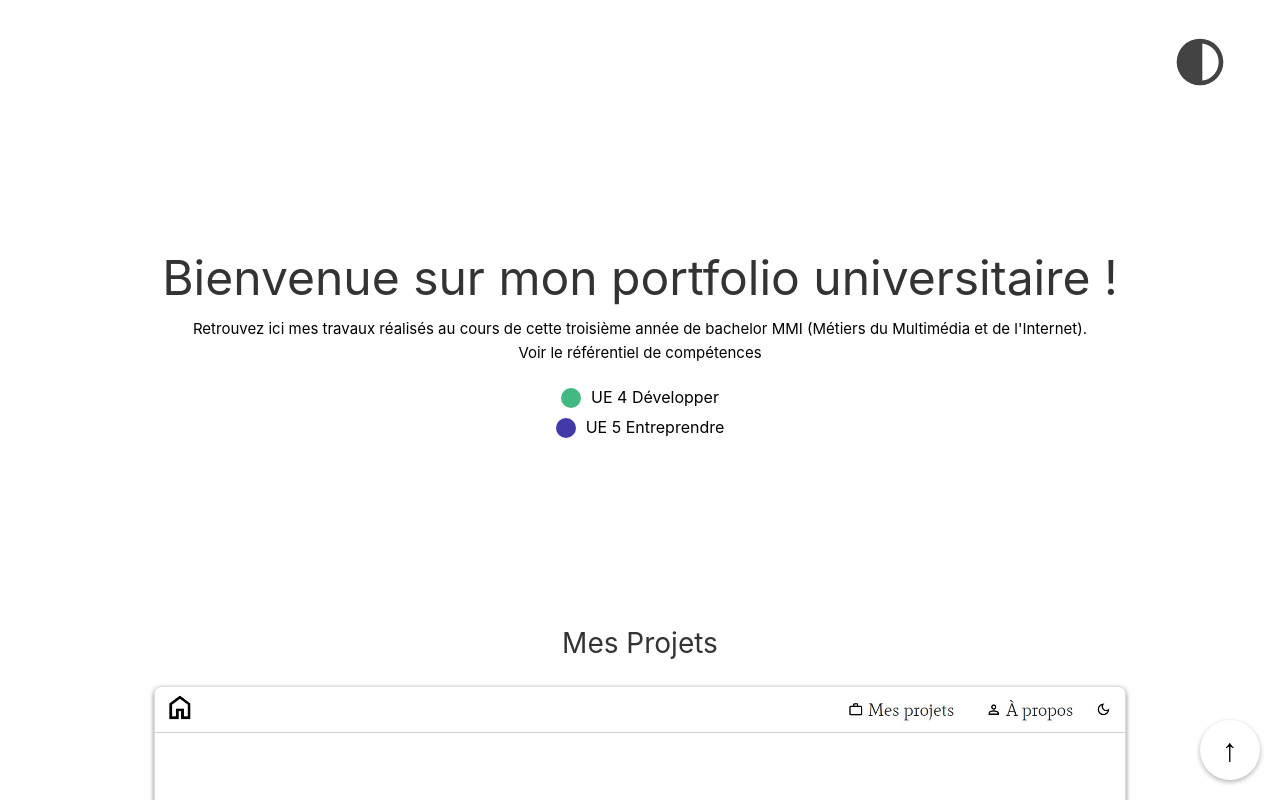
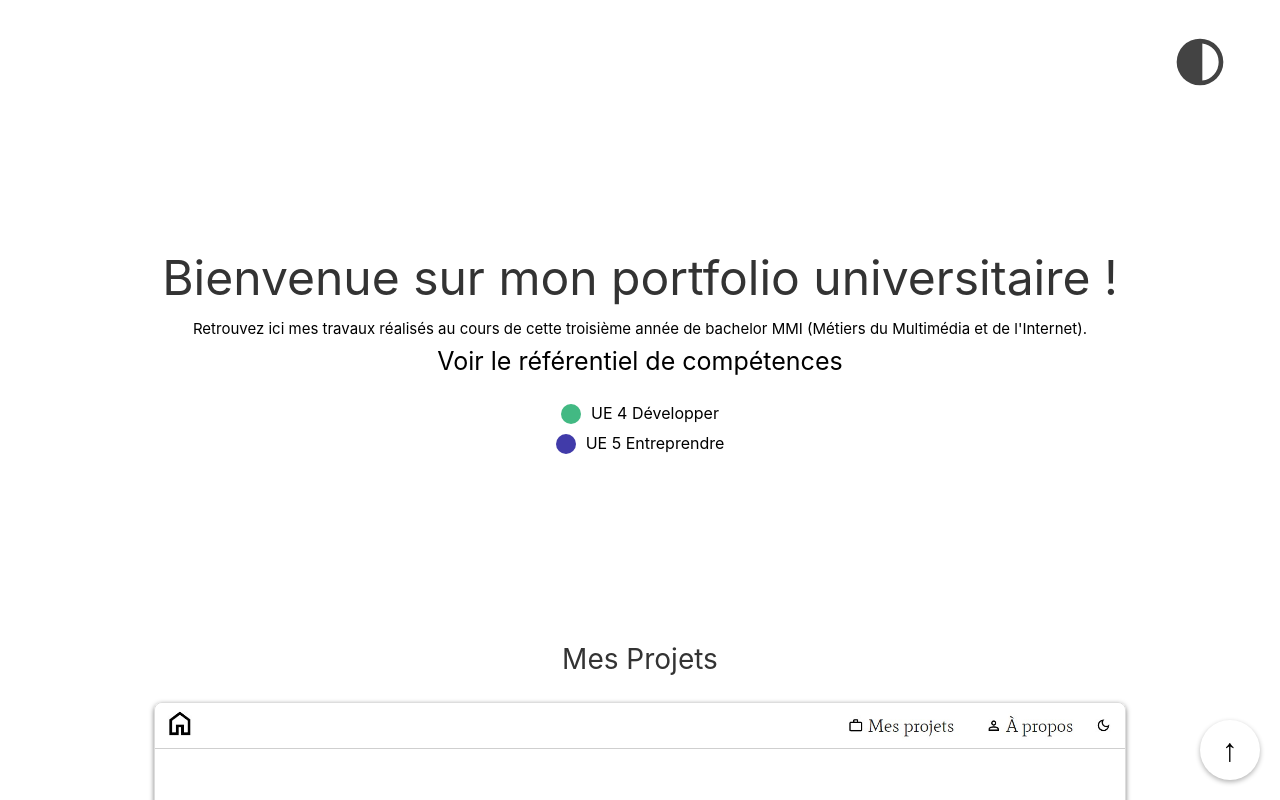
Before and after one commit to elaneg/portfolio_univ, a Vue app: page / in a window 1280 px wide. Shown: the top 800 px of the page. Built offline with nearby package versions, Linux system fonts and the light colour scheme.

Commit message:
feat/traces : petits ajustements

```diff
--- a/src/assets/main.css
+++ b/src/assets/main.css
@@ -16,7 +16,7 @@ a {
   text-decoration: none;
   color: var(--link-color);
   transition: 0.4s;
-  padding: 3px;
+  padding: 4px;
 }
 
 @media (hover: hover) {
--- a/src/components/Accueil.vue
+++ b/src/components/Accueil.vue
@@ -8,7 +8,8 @@
             et de l'Internet). </p>
         <p>
             <a href="https://787828270-files.gitbook.io/~/files/v0/b/gitbook-x-prod.appspot.com/o/spaces%2FWuu4m1EQjyaVJ7qOCUU9%2Fuploads%2FQs02bMLkY7DiqPFXo2gc%2FMMI_BU_2.PDF?alt=media&token=9ac48110-ef0e-43dc-9dc0-a194e8ed81b6"
-            target="_blank"
+               class="referentiel"
+               target="_blank"
             >Voir
                 le référentiel de compétences</a></p>
     </div>
@@ -49,6 +50,11 @@ export default {
     text-align: center;
 }
 
+.referentiel {
+    margin-top: 4vh;
+    font-size: 25px;
+}
+
 .legende {
     margin-top: 20px;
     text-align: center;
```
